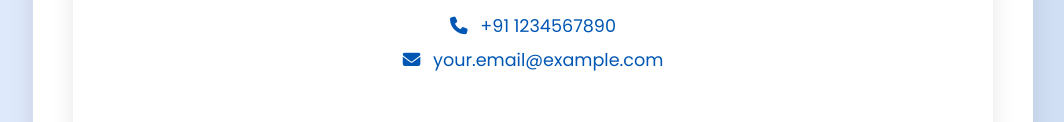
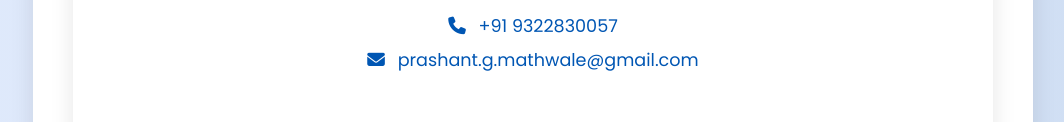
Before and after one commit to Prashant-Mathwale/My-Portfolio, a plain HTML site: page index.html in a window 1280 px wide. Shown: the part 517-639 px from the top of the page, without its empty margins (107-1171 px from the left). Drawn offline with Linux system fonts and the light colour scheme.

Commit message:
Update index.html

```diff
--- a/index.html
+++ b/index.html
@@ -45,8 +45,8 @@
 
     <section class="contact-section">
       <h2>📞 Contact Me</h2>
-      <p><i class="fas fa-phone"></i> <a href="tel:+919322830057">+91 1234567890</a></p>
-      <p><i class="fas fa-envelope"></i> <a href="mailto:prashant.g.mathwale@gmail.com">your.email@example.com</a></p>
+      <p><i class="fas fa-phone"></i> <a href="tel:+919322830057">+91 9322830057</a></p>
+      <p><i class="fas fa-envelope"></i> <a href="mailto:prashant.g.mathwale@gmail.com">prashant.g.mathwale@gmail.com</a></p>
     </section>
 
     <footer>
```
